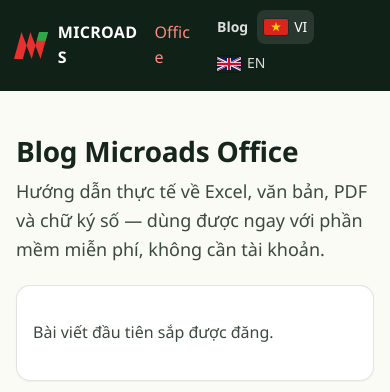
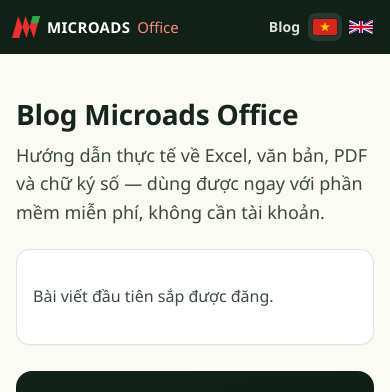
Before and after one commit to microads-vn/microads-office, a PHP site: page /office/blog/ in a window 390 px wide. Shown: the top 392 px of the page. Run offline with PHP 8.4, Linux system fonts and the light colour scheme; some web fonts are replaced.

Commit message:
microads.vn/office: header stays on one line on phones (brand never wraps, flag-only language switch under 440 px)
Co-Authored-By: Claude Opus 5.5 <noreply@anthropic.com>

```diff
--- a/server/office/assets/style.css
+++ b/server/office/assets/style.css
@@ -241,3 +241,11 @@ pre.log{font-size:12px;white-space:pre-wrap;background:#17261c08;border-radius:8
 @media (max-width:520px){.store-first .store-badge{display:block;max-width:360px}.store-first .store-badge img{width:100%;height:auto}.cta .store-badge{display:block;width:100%;max-width:300px;margin:0 auto}.cta .store-badge img{width:100%}}
 .store-cert{display:flex;gap:8px;align-items:flex-start;margin:12px 0 0;color:#fff;font-weight:600;font-size:15px;line-height:1.45}
 .store-cert svg{flex-shrink:0;color:#5fd27a;margin-top:1px}
+/* header: never break the brand or the nav labels (phones) */
+.bar .brand,.bar nav a{white-space:nowrap;overflow-wrap:normal;word-break:keep-all}
+.bar .brand{flex-shrink:0;min-width:0}
+.bar .brand b{font-weight:800}
+.bar nav{flex-wrap:nowrap;justify-content:flex-end;min-width:0}
+@media (max-width:520px){.bar{padding:10px 12px;gap:8px}.brand{font-size:15px;gap:7px}.brand img{width:28px;height:auto}.bar nav{gap:2px}.bar nav a{padding:6px 6px}}
+@media (max-width:440px){.flag-txt{display:none}.bar nav a.flag{padding:6px 5px}}
+@media (max-width:340px){.brand span{display:none}}
--- a/server/office/blog.php
+++ b/server/office/blog.php
@@ -112,7 +112,7 @@ if ($post) {
 <?php if ($post): ?><script type="application/ld+json"><?= json_encode($ld, JSON_UNESCAPED_SLASHES | JSON_UNESCAPED_UNICODE | JSON_HEX_TAG) ?></script>
 <?php endif; ?>
 <link rel="icon" href="/office/assets/office.png">
-<link rel="stylesheet" href="/office/assets/style.css?v=10">
+<link rel="stylesheet" href="/office/assets/style.css?v=11">
 </head>
 <body class="blog">
 <?php layout_header($LANG, $alt); ?>
--- a/server/office/inc/layout.php
+++ b/server/office/inc/layout.php
@@ -12,12 +12,12 @@ function layout_header(string $lang, array $alt): void {
     $blog = blog_base($lang);
     ?>
 <header class="bar">
-  <a class="brand" href="<?= h(home_path($lang)) ?>"><img src="/office/assets/mark.svg" alt="Microads" width="34" height="27"> MICROADS <span>Office</span></a>
+  <a class="brand" href="<?= h(home_path($lang)) ?>"><img src="/office/assets/mark.svg" alt="Microads" width="34" height="27"><b>MICROADS</b> <span>Office</span></a>
   <nav>
     <a href="<?= h($blog) ?>" class="navlink">Blog</a>
     <a href="<?= h(tool_path($lang)) ?>" class="navlink tool"><?= $lang === 'en' ? 'Formula generator' : 'Tạo công thức' ?></a>
-    <a href="<?= h($alt['vi']) ?>" class="flag <?= $lang === 'vi' ? 'on' : '' ?>" title="Tiếng Việt" hreflang="vi"><img src="/office/assets/flag-vi.svg" alt="" width="24" height="16"> VI</a>
-    <a href="<?= h($alt['en']) ?>" class="flag <?= $lang === 'en' ? 'on' : '' ?>" title="English" hreflang="en"><img src="/office/assets/flag-en.svg" alt="" width="24" height="16"> EN</a>
+    <a href="<?= h($alt['vi']) ?>" class="flag <?= $lang === 'vi' ? 'on' : '' ?>" title="Tiếng Việt" hreflang="vi"><img src="/office/assets/flag-vi.svg" alt="" width="24" height="16"><span class="flag-txt">VI</span></a>
+    <a href="<?= h($alt['en']) ?>" class="flag <?= $lang === 'en' ? 'on' : '' ?>" title="English" hreflang="en"><img src="/office/assets/flag-en.svg" alt="" width="24" height="16"><span class="flag-txt">EN</span></a>
     <a href="https://microads.vn" class="site">microads.vn</a>
   </nav>
 </header>
--- a/server/office/index.php
+++ b/server/office/index.php
@@ -77,7 +77,7 @@ header('Referrer-Policy: strict-origin-when-cross-origin');
 <?php if (($c['gscVerification'] ?? '') !== ''): ?><meta name="google-site-verification" content="<?= h($c['gscVerification']) ?>">
 <?php endif; ?>
 <link rel="icon" href="/office/assets/office.png">
-<link rel="stylesheet" href="/office/assets/style.css?v=10">
+<link rel="stylesheet" href="/office/assets/style.css?v=11">
 </head>
 <body>
 <?php layout_header($LANG, ['vi' => '/office/?lang=vi', 'en' => '/office/en/']); ?>
--- a/server/office/tool.php
+++ b/server/office/tool.php
@@ -53,7 +53,7 @@ header('Referrer-Policy: strict-origin-when-cross-origin');
 <meta name="twitter:card" content="summary_large_image">
 <script type="application/ld+json"><?= json_encode($ld, JSON_UNESCAPED_SLASHES | JSON_UNESCAPED_UNICODE | JSON_HEX_TAG) ?></script>
 <link rel="icon" href="/office/assets/office.png">
-<link rel="stylesheet" href="/office/assets/style.css?v=10">
+<link rel="stylesheet" href="/office/assets/style.css?v=11">
 </head>
 <body class="blog">
 <?php layout_header($LANG, ['vi' => tool_path('vi'), 'en' => tool_path('en')]); ?>
```
